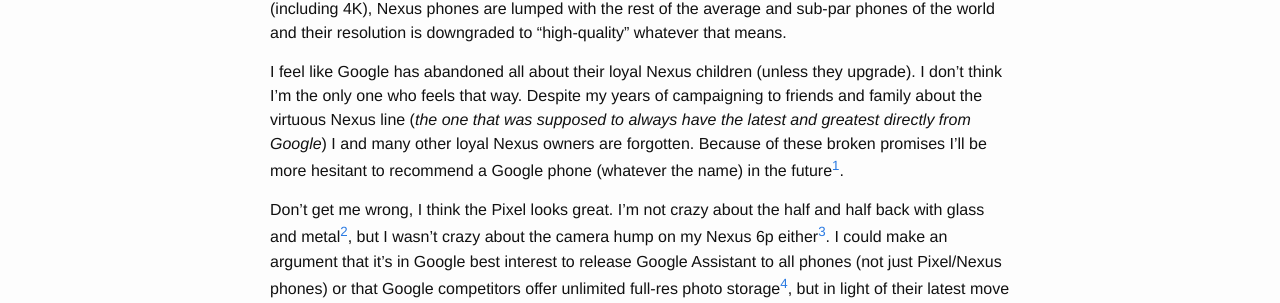
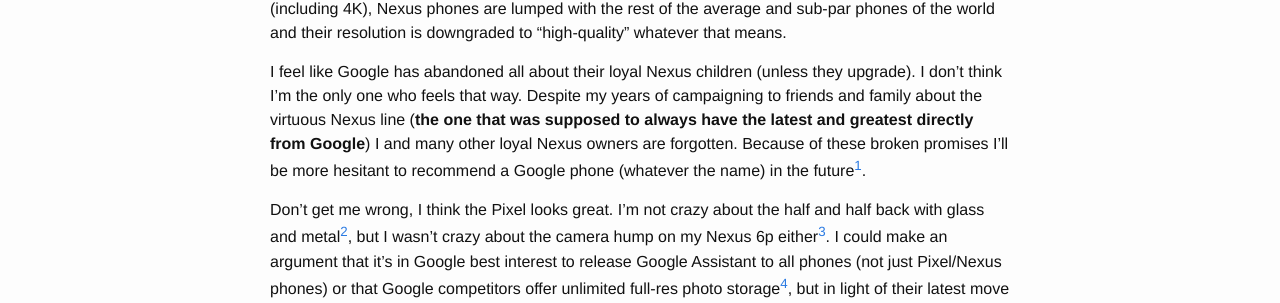
Before and after one commit to mahonbaldwin/tuesdaydeveloper, a Jekyll site: the page built from _posts/2016-10-05-long-live-nexus.md, in a window 1280 px wide. Shown: the part 1030-1333 px from the top of the page. Built offline with Jekyll 4.4.1, drawn with Linux system fonts in a browser that asks for light colours.

```diff
--- a/_posts/2016-10-05-long-live-nexus.md
+++ b/_posts/2016-10-05-long-live-nexus.md
@@ -10,7 +10,7 @@ By definition, Nexus means a connection or series of connections linking two or
 
 Oh sure, there should still be security updates, but where as Pixel phones get the new Google Assistant, Nexus phones do not. Where Pixel phones get unlimited storage for _full-resolution_ photos and videos (including 4K), Nexus phones are lumped with the rest of the average and sub-par phones of the world and their resolution is downgraded to "high-quality" whatever that means.
 
-I feel like Google has abandoned all about their loyal Nexus children (unless they upgrade). I don't think I'm the only one who feels that way. Despite my years of campaigning to friends and family about the virtuous Nexus line (*the one that was supposed to always have the latest and greatest directly from Google*) I and many other loyal Nexus owners are forgotten. Because of these broken promises I'll be more hesitant to recommend a Google phone (whatever the name) in the future[^recommendations].
+I feel like Google has abandoned all about their loyal Nexus children (unless they upgrade). I don't think I'm the only one who feels that way. Despite my years of campaigning to friends and family about the virtuous Nexus line (**the one that was supposed to always have the latest and greatest directly from Google**) I and many other loyal Nexus owners are forgotten. Because of these broken promises I'll be more hesitant to recommend a Google phone (whatever the name) in the future[^recommendations].
 
 Don't get me wrong, I think the Pixel looks great. I'm not crazy about the half and half back with glass and metal[^weird], but I wasn't crazy about the camera hump on my Nexus 6p either[^6phump]. I could make an argument that it's in Google best interest to release Google Assistant to all phones (not just Pixel/Nexus phones) or that Google competitors offer unlimited full-res photo storage[^competitors], but in light of their latest move I'm not confident that they would see reason.
 
```
